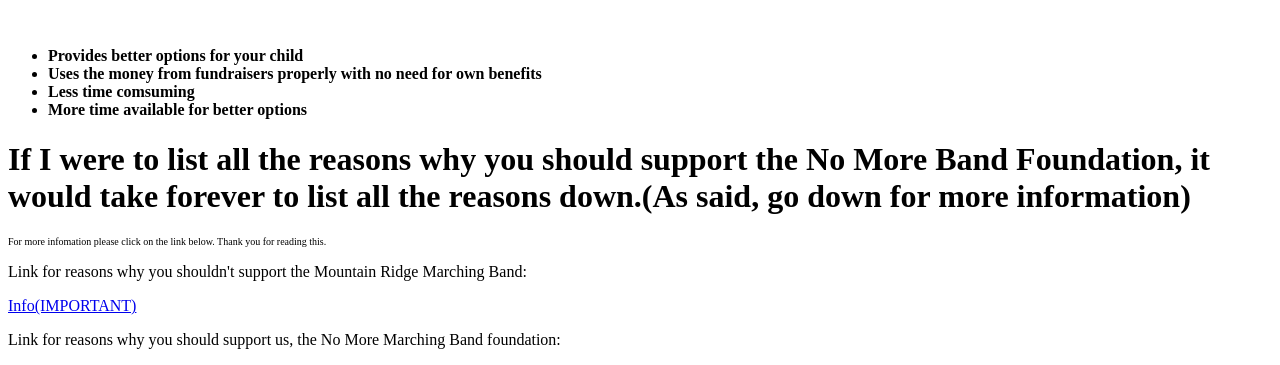
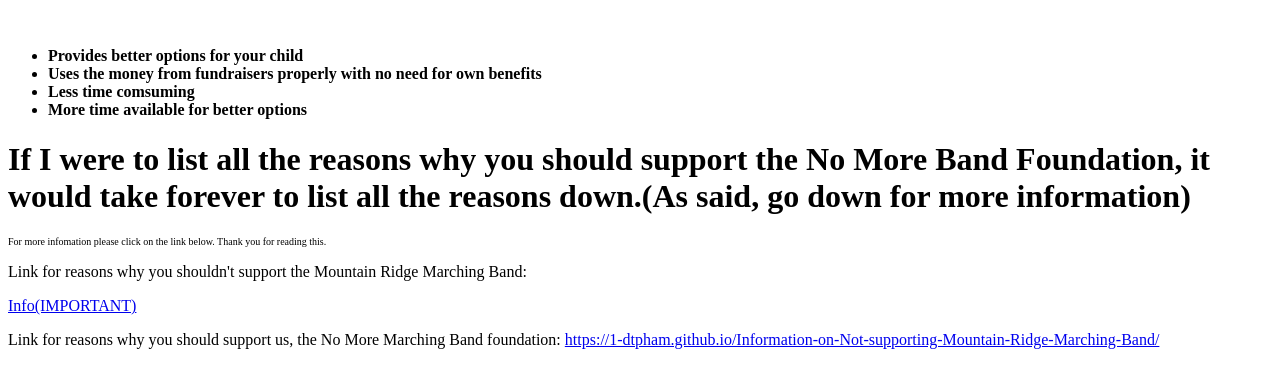
Before and after one commit to 1-dtpham/Cancel1, a plain HTML site: page index.html in a window 1280 px wide. Shown: the part 589-954 px from the top of the page. Drawn offline with Linux system fonts and the light colour scheme.

Commit message:
Update index.html

```diff
--- a/index.html
+++ b/index.html
@@ -44,6 +44,6 @@ Link for reasons why you shouldn't support the Mountain Ridge Marching Band:
 <a href="https://1-dtpham.github.io/Information-on-Not-supporting-Mountain-Ridge-Marching-Band/">Info(IMPORTANT)</a>
 <p>
 Link for reasons why you should support us, the No More Marching Band foundation:
-<a href="https://1-dtpham.github.io/Why-you-should-support-us/"></a>
+<a href="https://1-dtpham.github.io/Why-you-should-support-us/">https://1-dtpham.github.io/Information-on-Not-supporting-Mountain-Ridge-Marching-Band/</a>
 </body>
 </html>
```
